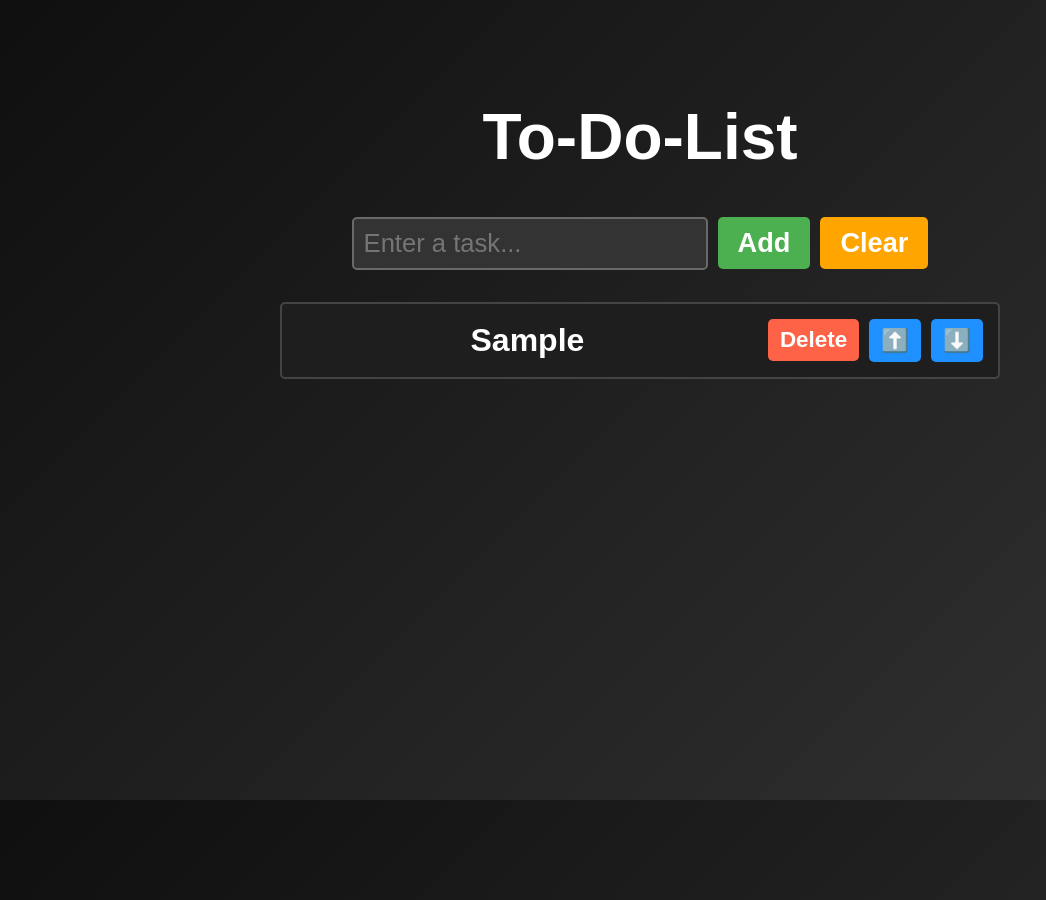
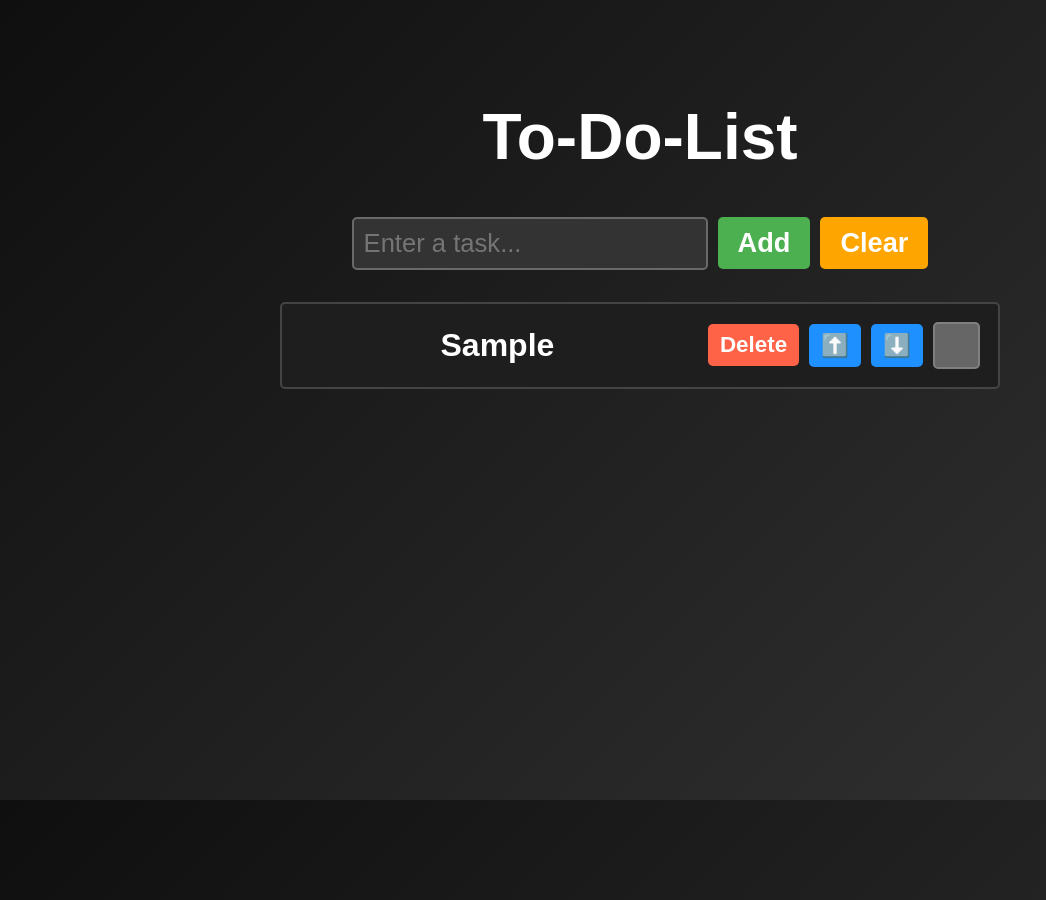
Before and after one commit to lirajoaop/to-do-list_React, a React (Vite) app in the folder vite-project/: page / in a window 1280 px wide. Both pictures are taken after typing "Sample" into the empty fields and a click on the button "Add". Shown: the whole page, without its empty margins (0-1046 px from the left). Built offline with nearby package versions, Linux system fonts and the light colour scheme.

Commit message:
adding and stylizing check button

```diff
--- a/vite-project/src/ToDoList.jsx
+++ b/vite-project/src/ToDoList.jsx
@@ -92,6 +92,8 @@ const ToDoList = () => {
             <button className="move-button" onClick={() => moveTaskDown(index)}>
               ⬇️
             </button>
+
+            <input type="checkbox" id="check-button" />
           </li>
         ))}
       </ol>
--- a/vite-project/src/index.css
+++ b/vite-project/src/index.css
@@ -67,6 +67,47 @@ button {
   background-color: #1c86ee;
 }
 
+input[type="checkbox"] {
+  -webkit-appearance: none;
+  -moz-appearance: none;
+  width: 47px;
+  height: 47px;
+  padding: 8px 12px;
+  margin-left: 10px;
+  border-radius: 5px;
+  cursor: pointer;
+  background-color: hsl(0, 0%, 40%);
+  border: 2px solid hsl(0, 0%, 50%);
+  transition: background-color 0.3s ease, border-color 0.3s ease;
+}
+
+/* Estilo da checkbox marcada */
+input[type="checkbox"]:checked {
+  background-color: hsl(145, 63%, 42%);
+  border-color: hsl(145, 63%, 50%);
+  position: relative;
+}
+
+input[type="checkbox"]:checked::after {
+  content: "";
+  position: absolute;
+  top: 50%;
+  left: 50%;
+  width: 12px;
+  height: 12px;
+  background-color: hsl(0, 0%, 100%);
+  transform: translate(-50%, -50%);
+  clip-path: polygon(
+    14% 44%,
+    0% 28%,
+    22% 5%,
+    50% 32%,
+    94% -7%,
+    100% 3%,
+    52% 98%
+  );
+}
+
 input[type="text"] {
   font-size: 1.6rem;
   padding: 10px;
```
